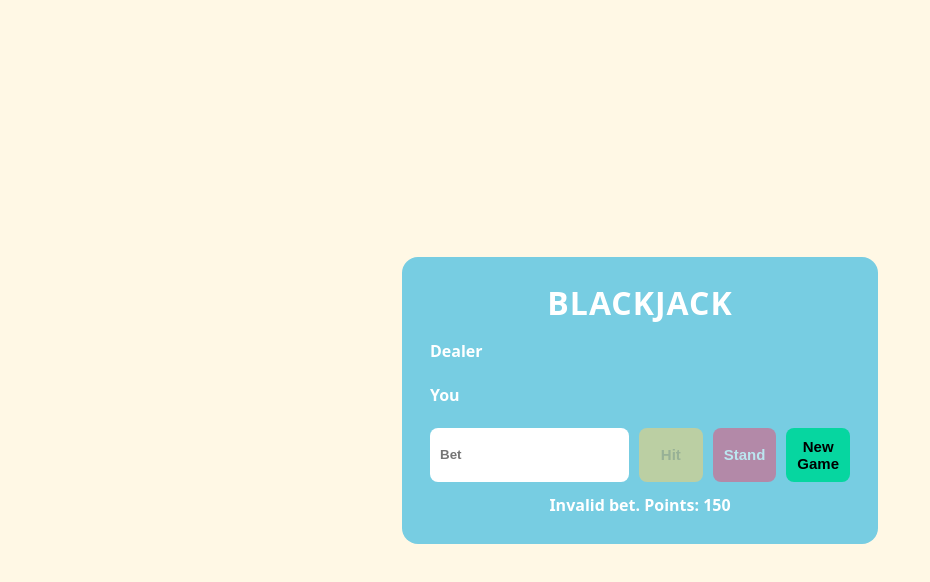
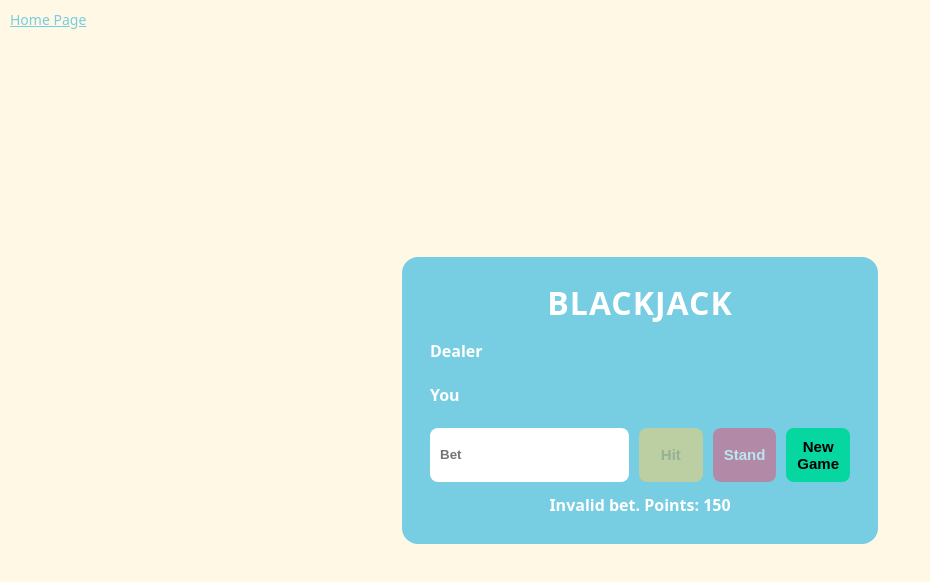
Before and after one commit to CrashoutKing123/CrashoutKing123.github.io, a plain HTML site: page blackjack.html in a window 1280 px wide. Shown: the whole page, without its empty margins (0-930 px from the left). Drawn offline with Linux system fonts and the light colour scheme.

Commit message:
small change to blackjack

```diff
--- a/blackjack.html
+++ b/blackjack.html
@@ -50,6 +50,15 @@
       font-weight: 700;
       box-shadow: 0 4px 10px rgba(0,0,0,.25);
     }
+
+    .top-link-blackjack {
+      position: fixed;
+      top: 10px;
+      left: 10px;
+      font-size: 14px;
+      text-decoration: none;
+      color: rgb(119, 205, 226);
+    }
     .controls {
       display: flex;
       gap: 10px;
@@ -81,6 +90,7 @@
   </style>
 </head>
 <body>
+  <a href="index.html" class="top-link-blackjack"><u>Home Page</u></a>
   <div class="table">
     <h1>BLACKJACK</h1>
 
```
Also changed, not shown: index.html (+2 -0 lines).
